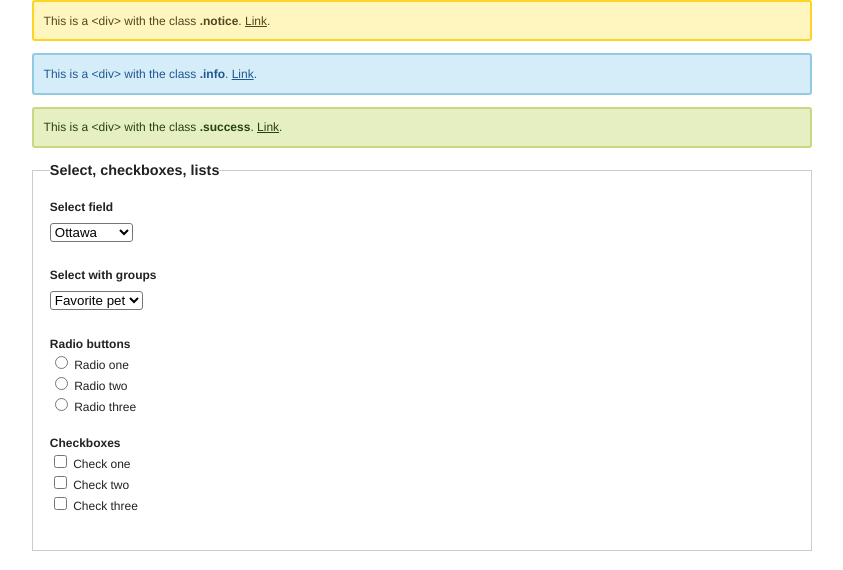
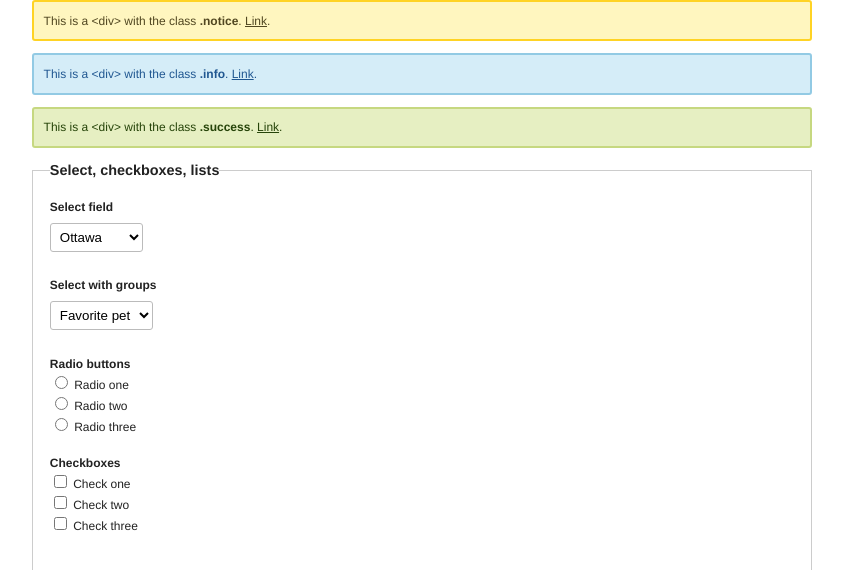
Before and after one commit to RainZhai/Rain-CSS-Framework, a PHP site: page /form.html in a window 1280 px wide. Shown: the part 5440-6010 px from the top of the page, without its empty margins (328-1171 px from the left). Run offline with PHP 8.4, Linux system fonts and the light colour scheme.

Commit message:
change default select style

```diff
--- a/css/rain.css
+++ b/css/rain.css
@@ -682,6 +682,7 @@ p .right {margin:1em 1em 1em 0;}
 	.footer{ background:#F2F2F2; height:40px; line-height:40px;}
 	.socialFooter{ background:none;}
 /*-- form.css -- form object and sub-objects --*/
+select {border:1px solid #bbb;}
 .loginform{ width:350px; margin:auto;}
 .inputWrap{}
 .validatorTips { color:red;}
@@ -1577,8 +1578,8 @@ border-top: 0 none;}
 .clearfix:after{clear:both;}
 .hide-text{font:0/0 a;color:transparent;text-shadow:none;background-color:transparent;border:0;}
 .input-block-level{display:block;width:100%;min-height:30px;-webkit-box-sizing:border-box;-moz-box-sizing:border-box;box-sizing:border-box;}
-[class^="icon-"],[class*=" icon-"]{display:inline-block;width:14px;height:14px;*margin-right:.3em;line-height:14px;vertical-align:text-top;background-image:url("../img/glyphicons-halflings.png");background-position:14px 14px;background-repeat:no-repeat;margin-top:1px;}
-.icon-white,.nav-pills>.active>a>[class^="icon-"],.nav-pills>.active>a>[class*=" icon-"],.nav-list>.active>a>[class^="icon-"],.nav-list>.active>a>[class*=" icon-"],.navbar-inverse .nav>.active>a>[class^="icon-"],.navbar-inverse .nav>.active>a>[class*=" icon-"],.dropdown-menu>li>a:hover>[class^="icon-"],.dropdown-menu>li>a:focus>[class^="icon-"],.dropdown-menu>li>a:hover>[class*=" icon-"],.dropdown-menu>li>a:focus>[class*=" icon-"],.dropdown-menu>.active>a>[class^="icon-"],.dropdown-menu>.active>a>[class*=" icon-"],.dropdown-submenu:hover>a>[class^="icon-"],.dropdown-submenu:focus>a>[class^="icon-"],.dropdown-submenu:hover>a>[class*=" icon-"],.dropdown-submenu:focus>a>[class*=" icon-"]{background-image:url("../img/glyphicons-halflings-white.png");}
+[class^="icon-"],[class*=" icon-"]{display:inline-block;width:14px;height:14px;*margin-right:.3em;line-height:14px;vertical-align:text-top;background-image:url("../images/glyphicons-halflings.png");background-position:14px 14px;background-repeat:no-repeat;margin-top:1px;}
+.icon-white,.nav-pills>.active>a>[class^="icon-"],.nav-pills>.active>a>[class*=" icon-"],.nav-list>.active>a>[class^="icon-"],.nav-list>.active>a>[class*=" icon-"],.navbar-inverse .nav>.active>a>[class^="icon-"],.navbar-inverse .nav>.active>a>[class*=" icon-"],.dropdown-menu>li>a:hover>[class^="icon-"],.dropdown-menu>li>a:focus>[class^="icon-"],.dropdown-menu>li>a:hover>[class*=" icon-"],.dropdown-menu>li>a:focus>[class*=" icon-"],.dropdown-menu>.active>a>[class^="icon-"],.dropdown-menu>.active>a>[class*=" icon-"],.dropdown-submenu:hover>a>[class^="icon-"],.dropdown-submenu:focus>a>[class^="icon-"],.dropdown-submenu:hover>a>[class*=" icon-"],.dropdown-submenu:focus>a>[class*=" icon-"]{background-image:url("../images/glyphicons-halflings-white.png");}
 .icon-glass{background-position:0 0;}
 .icon-music{background-position:-24px 0;}
 .icon-search{background-position:-48px 0;}
--- a/form.html
+++ b/form.html
@@ -393,8 +393,8 @@
               <fieldset>
                 <legend>Select, checkboxes, lists</legend>
                 <p>
-                  <label for="dummy3">Select field</label><br>
-                  <select id="dummy3" name="dummy3" class="rounds inputg">
+                  <label for="dummy3">Select field</label><br/>
+                  <select id="dummy3" name="dummy3" class="rounds inputb ps">
                     <option value="1">Ottawa</option>
                     <option value="2">Calgary</option>
                     <option value="3">Moosejaw</option>
@@ -402,8 +402,8 @@
                 </p>
 
                 <p>
-                  <label for="dummy4">Select with groups</label><br>
-                  <select id="dummy4" name="dummy4" class="rounds inputg">
+                  <label for="dummy4">Select with groups</label><br/>
+                  <select id="dummy4" name="dummy4" class="rounds inputb ps">
                     <option>Favorite pet</option>
                     <optgroup label="mammals">
                       <option>dog</option>
@@ -435,7 +435,7 @@
                 <legend>Alignment</legend>
                 <p>
                   <label for="dummy5">Select field</label>
-                  <select id="dummy5" name="dummy5" class="rounds inputg">
+                  <select id="dummy5" name="dummy5" class="rounds inputb ps">
                     <option value="1">Ottawa</option>
                     <option value="2">Calgary</option>
                     <option value="3">Moosejaw</option>
@@ -449,7 +449,7 @@
 
                 <p>
                   <label for="dummy7">Select field</label>
-                  <select id="dummy7" name="dummy7" class="rounds inputg">
+                  <select id="dummy7" name="dummy7" class="rounds inputb ps">
                     <option value="1">Ottawa</option>
                     <option value="2">Calgary</option>
                     <option value="3">Moosejaw</option>
@@ -463,7 +463,7 @@
                 <legend>Alignment Two</legend>
                 <p class="clearfix">
                   <label class="commonLable m-15 l tar" for="dummy9">Select field</label>
-                  <select id="dummy9" name="dummy9" class="marginTopL rounds inputg">
+                  <select id="dummy9" name="dummy9" class="marginTopL rounds inputb ps">
                     <option value="1">Ottawa</option>
                     <option value="2">Calgary</option>
                     <option value="3">Moosejaw</option>
```
